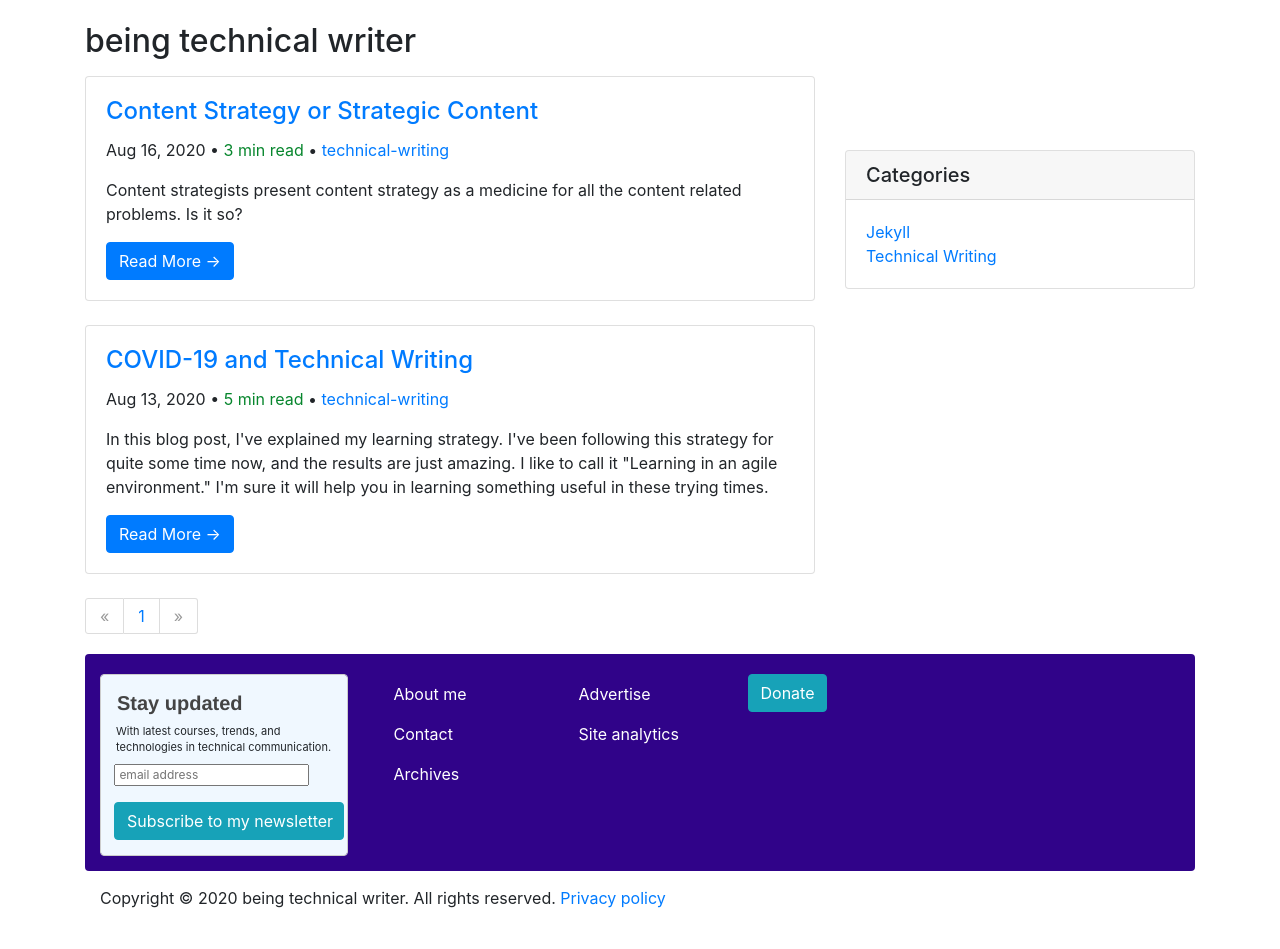
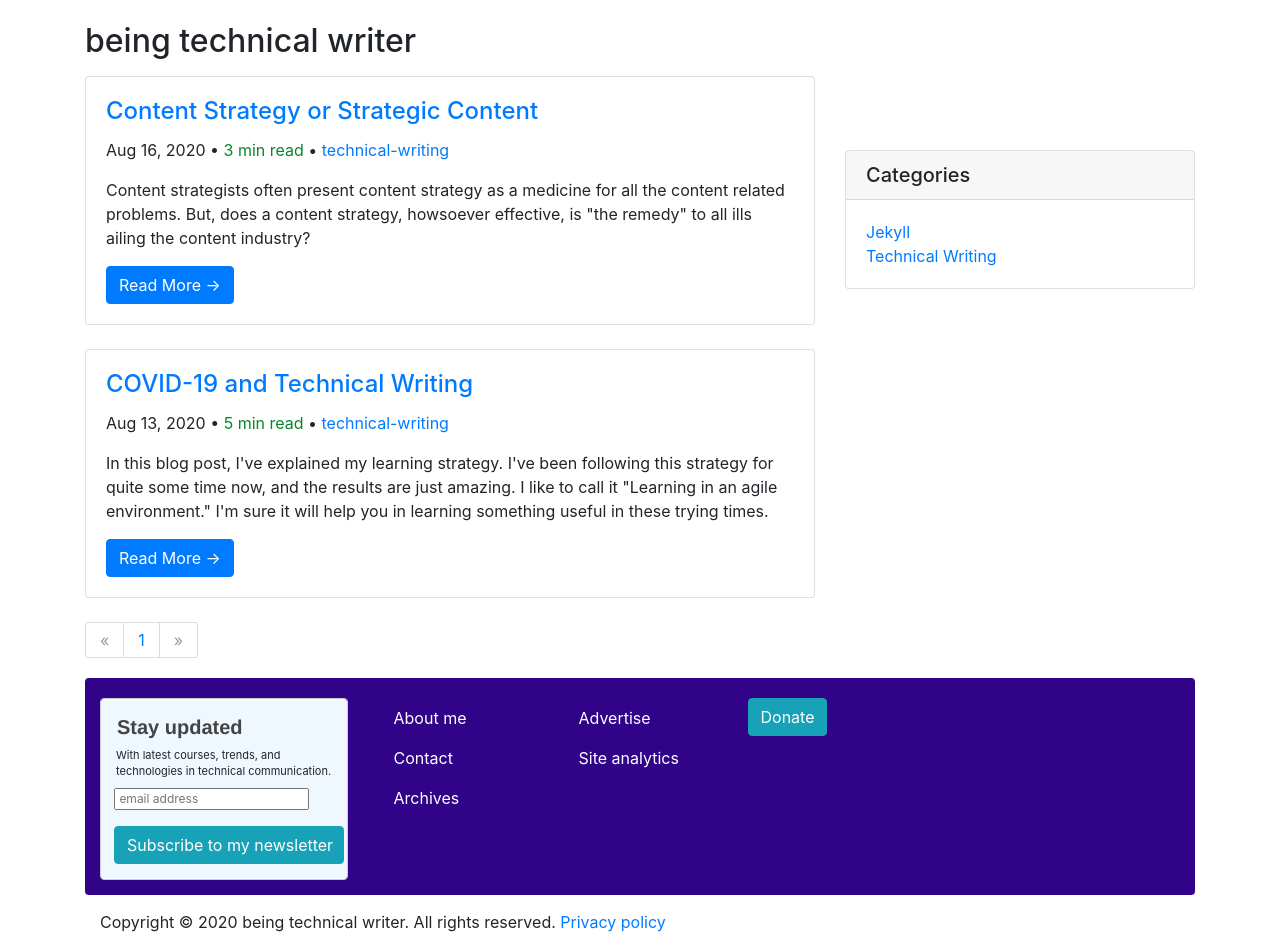
Before and after one commit to gautriv/gautriv.github.io, a Jekyll site: the page built from index.html, in a window 1280 px wide. Shown: the part 318-1267 px from the top of the page. Built offline with Jekyll 4.4.1, drawn with Linux system fonts in a browser that asks for light colours; nearby versions of some CDN libraries; comment, search, counter and statistics services are not loaded; a style sheet for code colours, icons or effects is not loaded; before the commit the page ends 1243 px from its top, so only the background shows below that.

Commit message:
updated post

```diff
--- a/_posts/2020-08-16-Strategy-Strategic.md
+++ b/_posts/2020-08-16-Strategy-Strategic.md
@@ -2,12 +2,12 @@
 title: Content Strategy or Strategic Content
 category: technical-writing
 permalink: /ContentStrategyVsStrategicContent/
-description: Content strategists present content strategy as a medicine for all the content related problems. Is it so?
+description: Content strategists often present content strategy as a medicine for all the content related problems. But, does a content strategy, howsoever effective, is "the remedy" to all ills ailing the content industry?
 ---
 
 **Content is like a movie. It should display emotion, action, friendship, love, and above all, it should have a story, albeit an interesting one.**
 
-Off late, I'm hearing a lot about the content strategy and its effectiveness in dealing with many content problems (for example, content accuracy, reuse, visualization, or minimalism). Content strategists present content strategy as a medicine for all the content related problems. Is it?
+Off late, I'm hearing a lot about the content strategy and its effectiveness in dealing with many content problems (for example, content accuracy, reuse, visualization, or minimalism). Content strategists often present content strategy as a medicine for all the content related problems. But, does a content strategy, howsoever effective, is "the remedy" to all ills ailing the content industry?
 
 Before I talk about my problems with the content strategy and its outcome, let's first understand what content strategy is.
 
```
